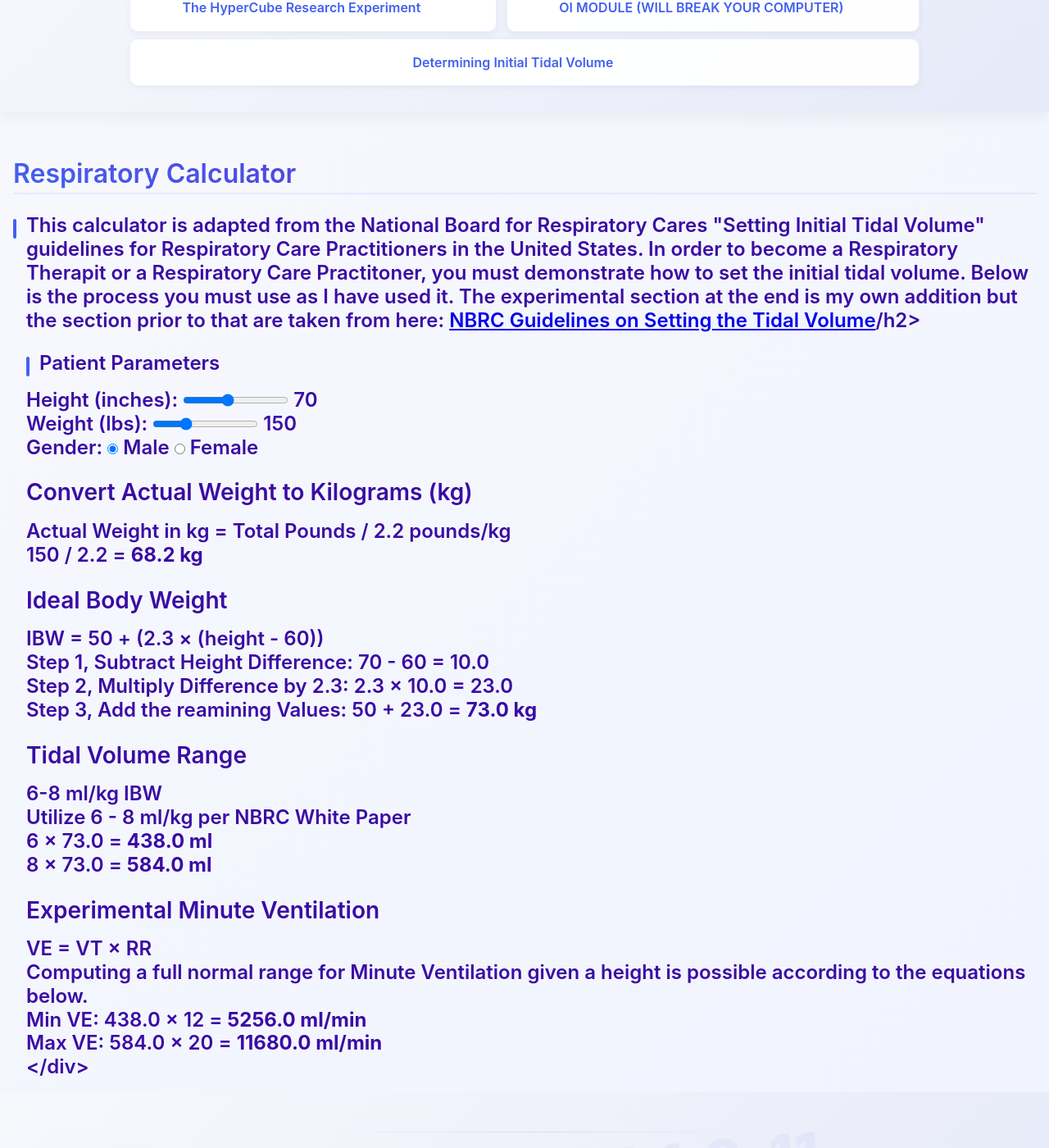
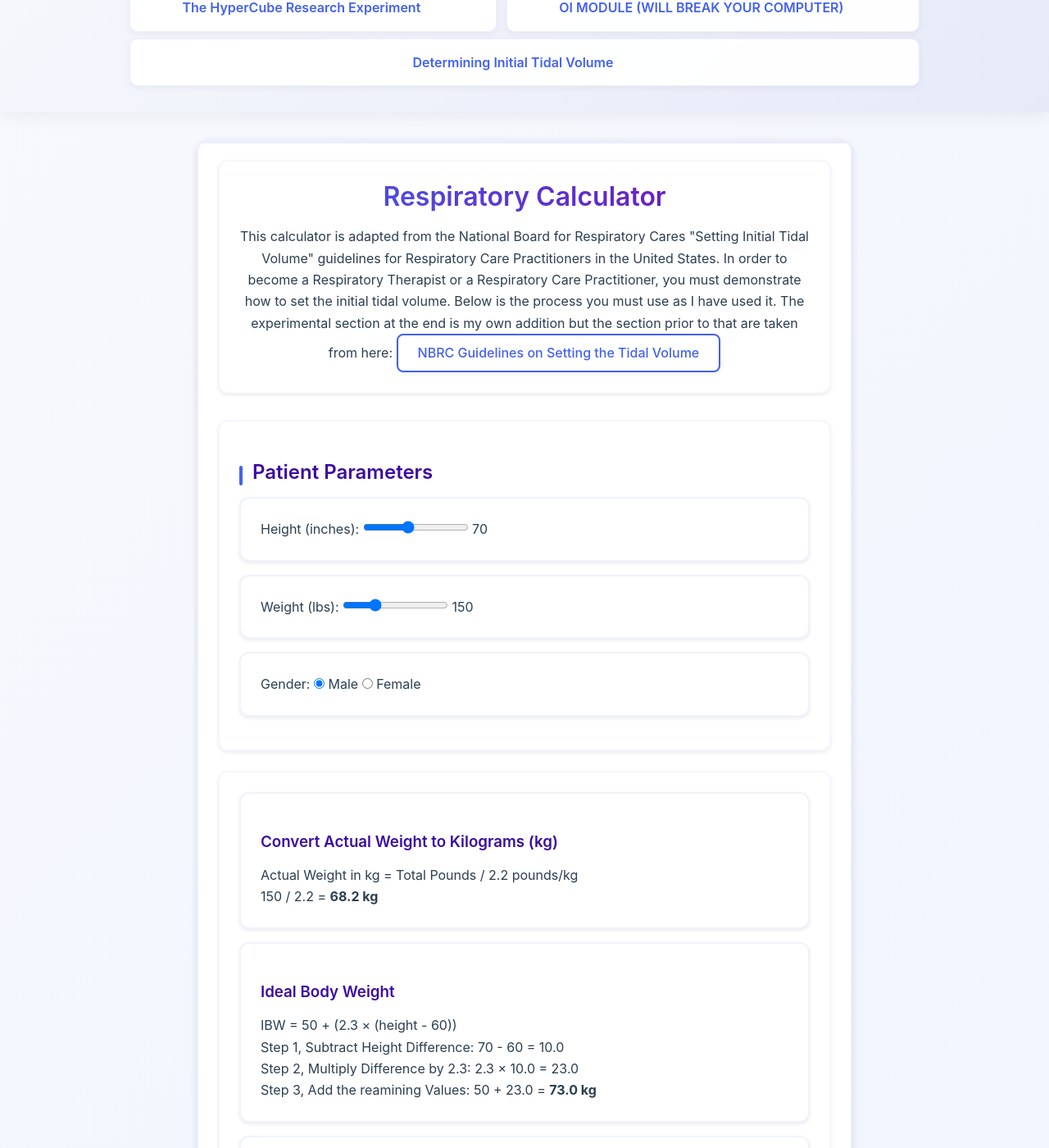
Before and after one commit to ZBZFirst/info, a Jekyll site: the page built from quiz3/VTCalculator.md, in a window 1280 px wide and 1400 px high, scrolled down 238 px. Shown: the whole window at 82% size. Built offline with Jekyll 4.4.1, drawn with Linux system fonts in a browser that asks for light colours.

Commit message:
Update VTCalculator.md

```diff
--- a/quiz3/VTCalculator.md
+++ b/quiz3/VTCalculator.md
@@ -3,26 +3,28 @@ layout: default
 title: Respiratory Calculator
 ---
 
-<div class="calculator-container">
-  <h1>Respiratory Calculator</h1>
-  <h2>This calculator is adapted from the National Board for Respiratory Cares "Setting Initial Tidal Volume" guidelines for Respiratory Care Practitioners in the United States. In order to become a Respiratory Therapit or a Respiratory Care Practitoner, you must demonstrate how to set the initial tidal volume. Below is the process you must use as I have used it. The experimental section at the end is my own addition but the section prior to that are taken from here: <a href="https://www.nbrc.org/wp-content/uploads/2017/07/Setting-the-Tidal-Volume.pdf">NBRC Guidelines on Setting the Tidal Volume</a>/h2>
+<div class="container">
+  <div class="intro">
+    <h1>Respiratory Calculator</h1>
+    <p>This calculator is adapted from the National Board for Respiratory Cares "Setting Initial Tidal Volume" guidelines for Respiratory Care Practitioners in the United States. In order to become a Respiratory Therapist or a Respiratory Care Practitioner, you must demonstrate how to set the initial tidal volume. Below is the process you must use as I have used it. The experimental section at the end is my own addition but the section prior to that are taken from here: <a href="https://www.nbrc.org/wp-content/uploads/2017/07/Setting-the-Tidal-Volume.pdf" class="btn btn-outline">NBRC Guidelines on Setting the Tidal Volume</a></p>
+  </div>
 
-  <div class="input-section">
+  <div class="section">
     <h2>Patient Parameters</h2>
 
-    <div class="slider-container">
+    <div class="card">
       <label for="height">Height (inches):</label>
       <input type="range" id="height" min="60" max="84" value="70" step="0.1">
       <span id="height-value">70</span>
     </div>
 
-    <div class="slider-container">
+    <div class="card">
       <label for="weight">Weight (lbs):</label>
       <input type="range" id="weight" min="50" max="400" value="150" step="0.1">
       <span id="weight-value">150</span>
     </div>
 
-    <div class="radio-container">
+    <div class="card">
       <label>Gender:</label>
       <input type="radio" id="male" name="gender" value="M" checked>
       <label for="male">Male</label>
@@ -31,9 +33,9 @@ title: Respiratory Calculator
     </div>
   </div>
 
-  <div class="results-section">
+  <div class="section">
     <!-- Weight Conversion -->
-    <div class="calculation-container">
+    <div class="card">
       <h3>Convert Actual Weight to Kilograms (kg)</h3>
       <div class="formula-box">
         <p>Actual Weight in kg = Total Pounds / 2.2 pounds/kg</p>
@@ -42,7 +44,7 @@ title: Respiratory Calculator
     </div>
 
     <!-- IBW Calculation -->
-    <div class="calculation-container">
+    <div class="card">
       <h3>Ideal Body Weight</h3>
       <div class="formula-box">
         <p id="ibw-formula">IBW = Base + (2.3 × (height - 60))</p>
@@ -53,7 +55,7 @@ title: Respiratory Calculator
     </div>
 
     <!-- Tidal Volume -->
-    <div class="calculation-container">
+    <div class="card">
       <h3>Tidal Volume Range</h3>
       <div class="formula-box">
         <p>6-8 ml/kg IBW</p>
@@ -64,7 +66,7 @@ title: Respiratory Calculator
     </div>
 
     <!-- Minute Ventilation -->
-    <div class="calculation-container">
+    <div class="card">
       <h3>Experimental Minute Ventilation</h3>
       <div class="formula-box">
         <p>VE = VT × RR</p>
```
